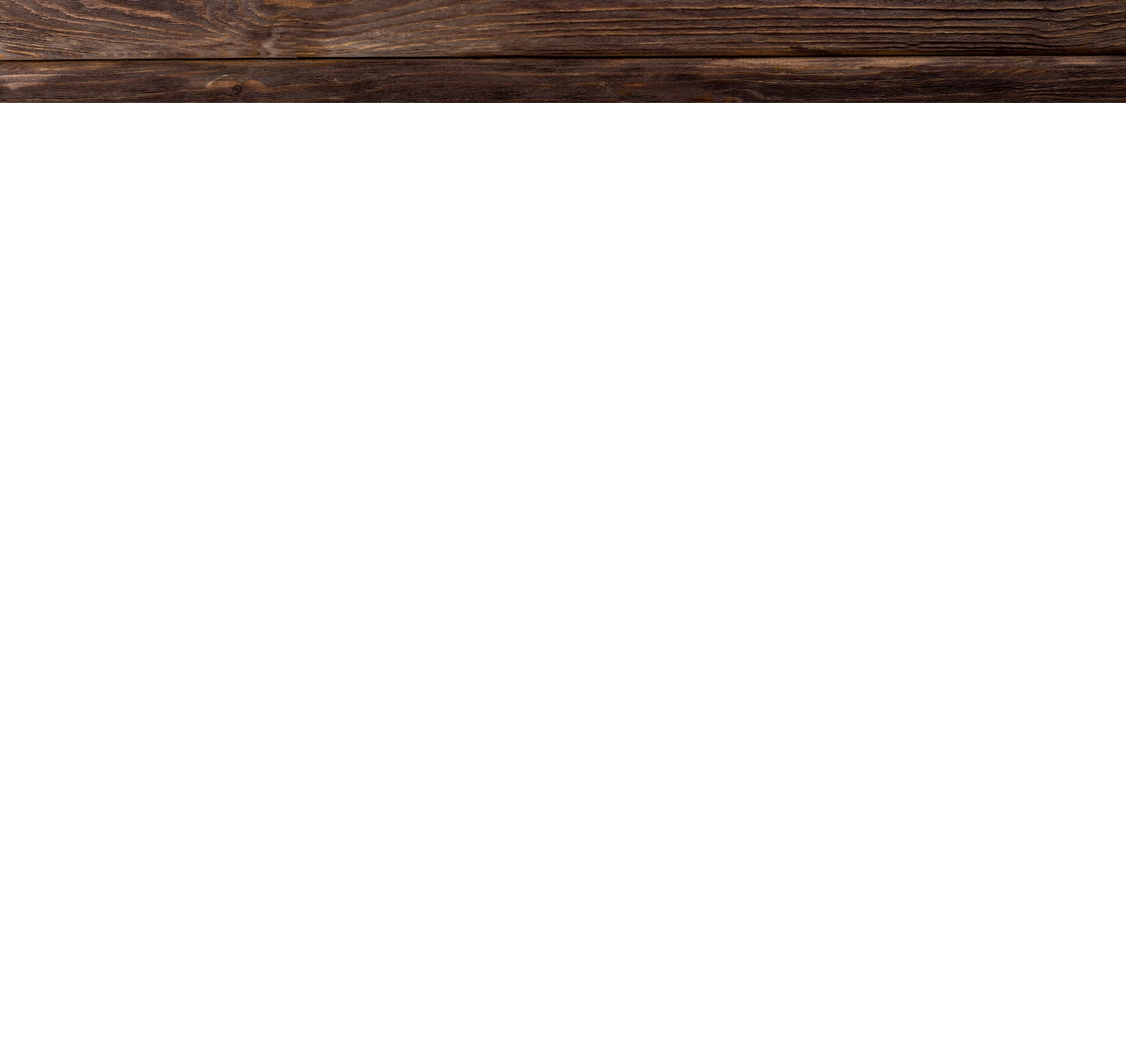
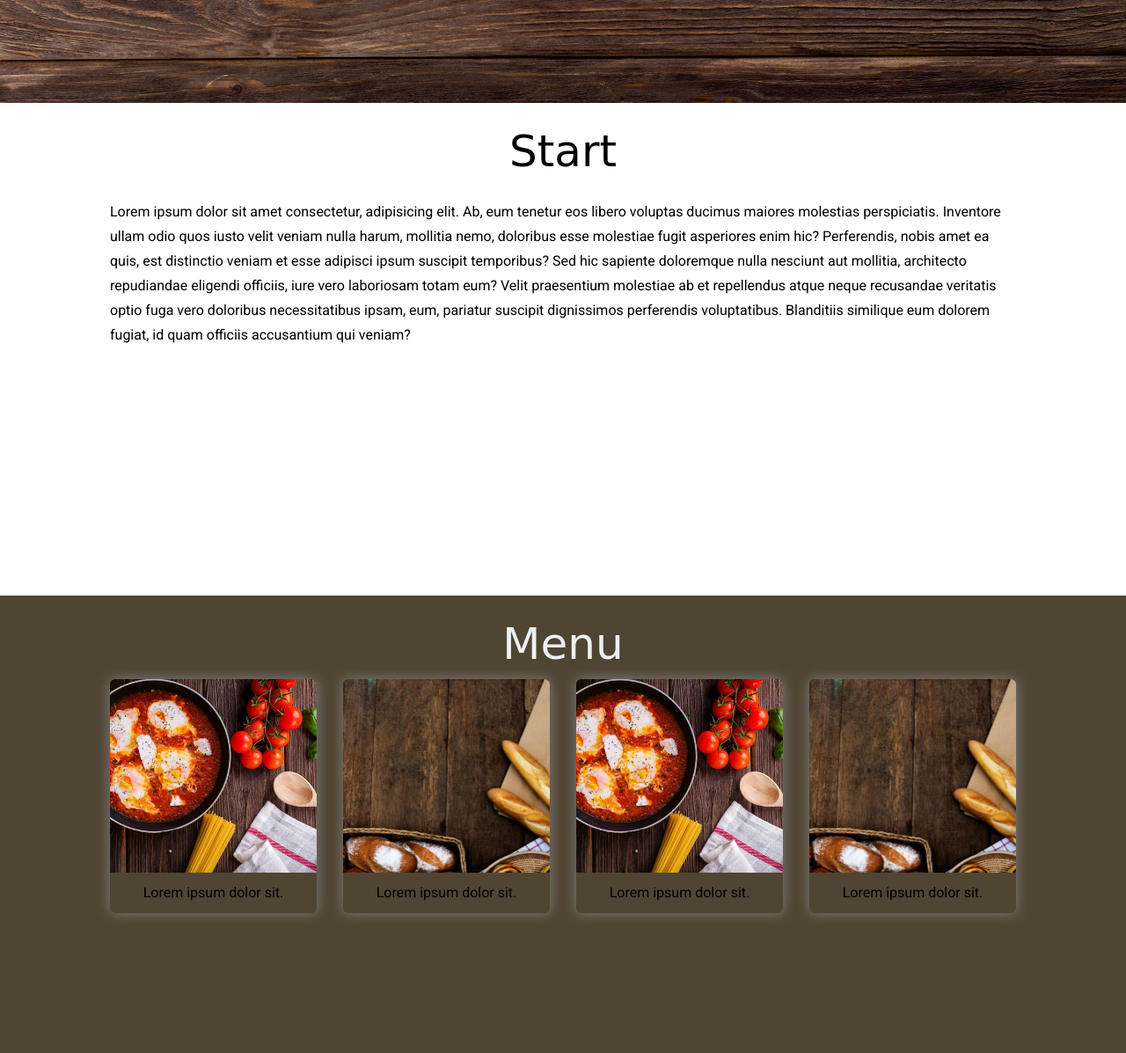
Before and after one commit to Ewcia20/dolceVita, a plain HTML site: page index.html in a window 1280 px wide. Shown: the part 683-1880 px from the top of the page at 88% size. Before the commit the page ends 800 px from the top, so only its background shows below. Drawn offline with Linux system fonts and the light colour scheme; a web font is replaced by a local one.

Commit message:
addbimige-box component

```diff
--- a/index.html
+++ b/index.html
@@ -1,5 +1,6 @@
 <!DOCTYPE html>
 <html lang="pl">
+
 <head>
     <meta charset="UTF-8">
     <meta http-equiv="X-UA-Compatible" content="IE=edge">
@@ -10,6 +11,7 @@
     <link rel="stylesheet" href="css/main.css">
     <title>Restauracja Dolce Vita</title>
 </head>
+
 <body>
     <header class="site-header">
         <div class="site-header__blackout"></div>
@@ -33,6 +35,83 @@
         <h1 class=" site-header__h1 heading--h1">Restauracja Dolce Vita</h1>
         <a class="site-header__botton btn btn--red btn--circle" href="#">Menu</a>
     </header>
+    <main>
+        <section class="site-section" id="start">
+            <h2 class="heading--h2">Start</h2>
+            <div class="container">
+                <div class="row">
+                    <p class="col">
+                        Lorem ipsum dolor sit amet consectetur, adipisicing elit. Ab, eum tenetur eos libero voluptas
+                        ducimus maiores molestias perspiciatis. Inventore ullam odio quos iusto velit veniam nulla
+                        harum, mollitia nemo, doloribus esse molestiae fugit asperiores enim hic? Perferendis, nobis
+                        amet ea quis, est distinctio veniam et esse adipisci ipsum suscipit temporibus? Sed hic sapiente
+                        doloremque nulla nesciunt aut mollitia, architecto repudiandae eligendi officiis, iure vero
+                        laboriosam totam eum? Velit praesentium molestiae ab et repellendus atque neque recusandae
+                        veritatis optio fuga vero doloribus necessitatibus ipsam, eum, pariatur suscipit dignissimos
+                        perferendis voluptatibus. Blanditiis similique eum dolorem fugiat, id quam officiis accusantium
+                        qui veniam?
+                    </p>
+                </div>
+            </div>
+        </section>
+        <section class="site-section site-section--bg-color" id="menu">
+            <h2 class="heading--h2 text-color-white">Menu</h2>
+            <div class="container">
+                <div class="row">
+                    <div class="col col--md50 col--lg25">
+                        <div class="image-box">
+                            <div class="image-box__image"></div>
+                            <div class="image-box__text">Lorem ipsum dolor sit.</div>
+                        </div>
+
+                    </div>
+                    <div class="col col--md50 col--lg25">
+                        <div class="image-box">
+                            <div class="image-box__image image-box__image--next"></div>
+                            <div class="image-box__text">Lorem ipsum dolor sit.</div>
+                        </div>
+
+                    </div>
+                    <div class="col col--md50 col--lg25">
+                        <div class="image-box">
+                            <div class="image-box__image"></div>
+                            <div class="image-box__text">Lorem ipsum dolor sit.</div>
+                        </div>
+
+                    </div>
+                    <div class="col col--md50 col--lg25">
+                        <div class="image-box">
+                            <div class="image-box__image image-box__image--next"></div>
+                            <div class="image-box__text">Lorem ipsum dolor sit.</div>
+                        </div>
+
+                    </div>
+                </div>
+            </div>
+        </section>
+        <section class="site-section" id="lokalizacja">
+            <h2 class="heading--h2">Lokalizacja</h2>
+            <div class="container">
+                <div class="row">
+                    <div class="col">
+                        <iframe
+                            src="https://www.google.com/maps/embed?pb=!1m18!1m12!1m3!1d2561.321385221915!2d19.932480488580442!3d50.061542548088376!2m3!1f0!2f0!3f0!3m2!1i1024!2i768!4f13.1!3m3!1m2!1s0x47165b0e0789882b%3A0x3d71c4eb22dfdb51!2zUnluZWsgR8WCw7N3bnksIEtyYWvDs3c!5e0!3m2!1spl!2spl!4v1702133056187!5m2!1spl!2spl"
+                            width="100%" height="450" style="border:0;" allowfullscreen="" loading="lazy"
+                            referrerpolicy="no-referrer-when-downgrade"></iframe>
+                    </div>
+                </div>
+            </div>
+        </section>
+        <section class="site-section" id="kontakt">
+            <h2 class="heading--h2">Kontakt</h2>
+            <div class="container">
+                <div class="row">
+                    <div class="col">
+                    </div>
+                </div>
+            </div>
+        </section>
+    </main>
 
 </body>
 
--- /dev/null
+++ b/scss/06-components/_image-box.scss
@@ -0,0 +1,37 @@
+@use '../02-tools/' as *;
+
+.image-box {
+
+    border-radius: .6rem;
+    box-shadow: 0 0 15px gray;
+    cursor: pointer;
+
+    &:hover {
+        box-shadow: 0 0 25px gray;
+    }
+
+    &__image {
+        background: url(../../assets/img/one.jpg) center/cover;
+        height: 22rem;
+        display: block;
+        border-top-left-radius: .6rem;
+        border-top-right-radius: .6rem;
+
+        &--next {
+            background: url(../../assets/img/two.jpeg) center/cover;
+
+        }
+
+        @include medium {
+            height: 16rem;
+        }
+    }
+
+    &__text {
+        text-align: center;
+        padding: 1.5rem;
+        font-size: 1.6rem;
+        font-family: 'Roboto', sans-serif;
+    }
+
+}
--- a/scss/06-components/_index.scss
+++ b/scss/06-components/_index.scss
@@ -2,3 +2,4 @@
 @forward 'nav';
 @forward 'btn';
 @forward 'heading';
+@forward 'image-box';
--- a/scss/07-templates/_index.scss
+++ b/scss/07-templates/_index.scss
@@ -1 +1,2 @@
 @forward 'site-header';
+@forward 'site-section';
--- /dev/null
+++ b/scss/07-templates/_site-section.scss
@@ -0,0 +1,12 @@
+@use '../01-settings/'as  *;
+
+.site-section {
+    min-height: 70vh;
+    padding-top: 3rem;
+
+    &--bg-color{
+        background-color: $color-bg-section;;
+    }
+
+
+}
--- a/scss/08-utilities/_index.scss
+++ b/scss/08-utilities/_index.scss
@@ -0,0 +1 @@
+@forward 'text';
--- /dev/null
+++ b/scss/08-utilities/_text.scss
@@ -0,0 +1,13 @@
+@use '../01-settings/' as *;
+
+.text-color-white {
+    color: $color-white;
+}
+
+.text-align-center {
+    text-align: center;
+}
+
+.text-align-justify {
+    text-align: justify;
+}
```
Also changed, not shown: css/main.css, 1 other file.
